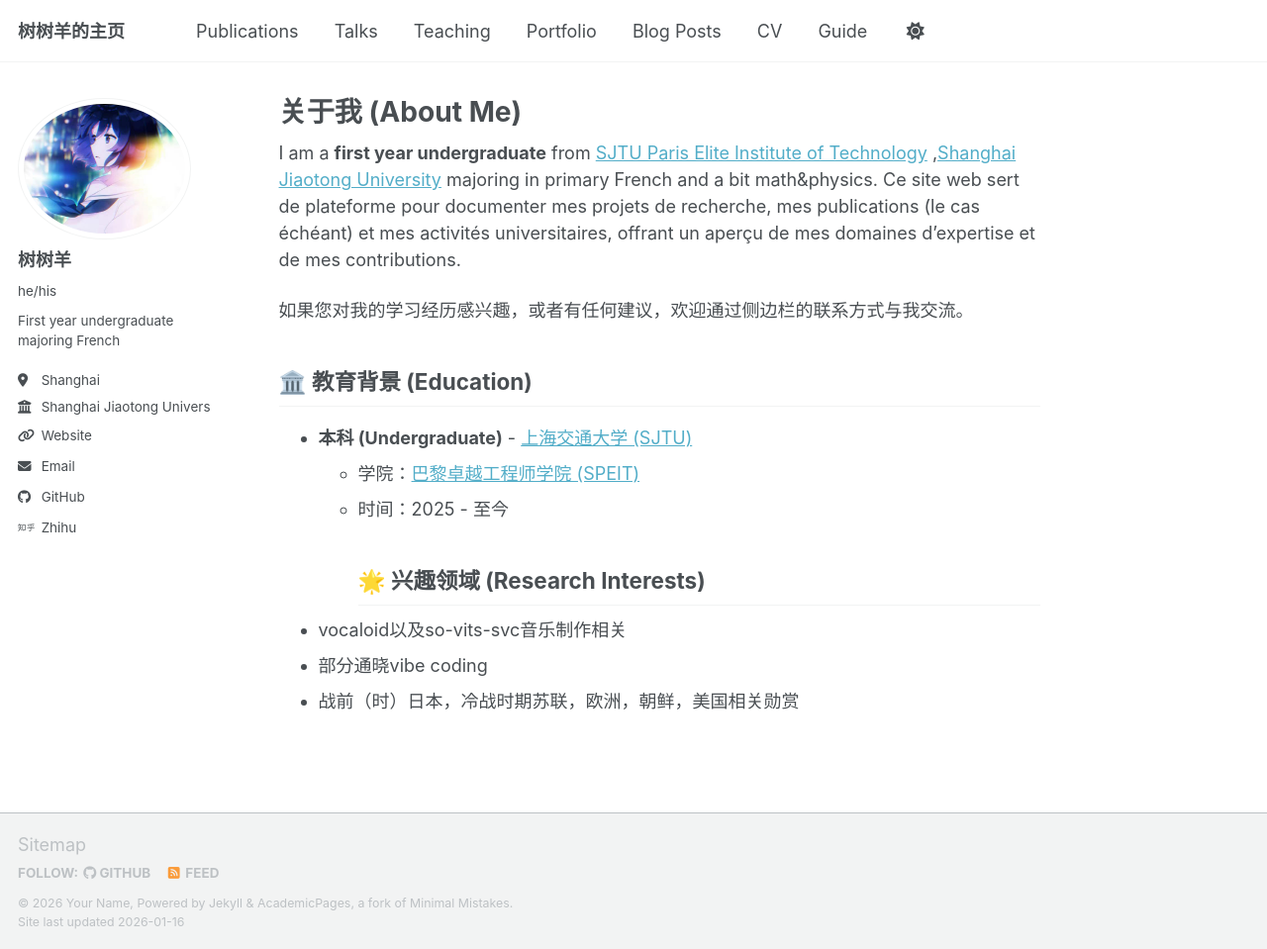
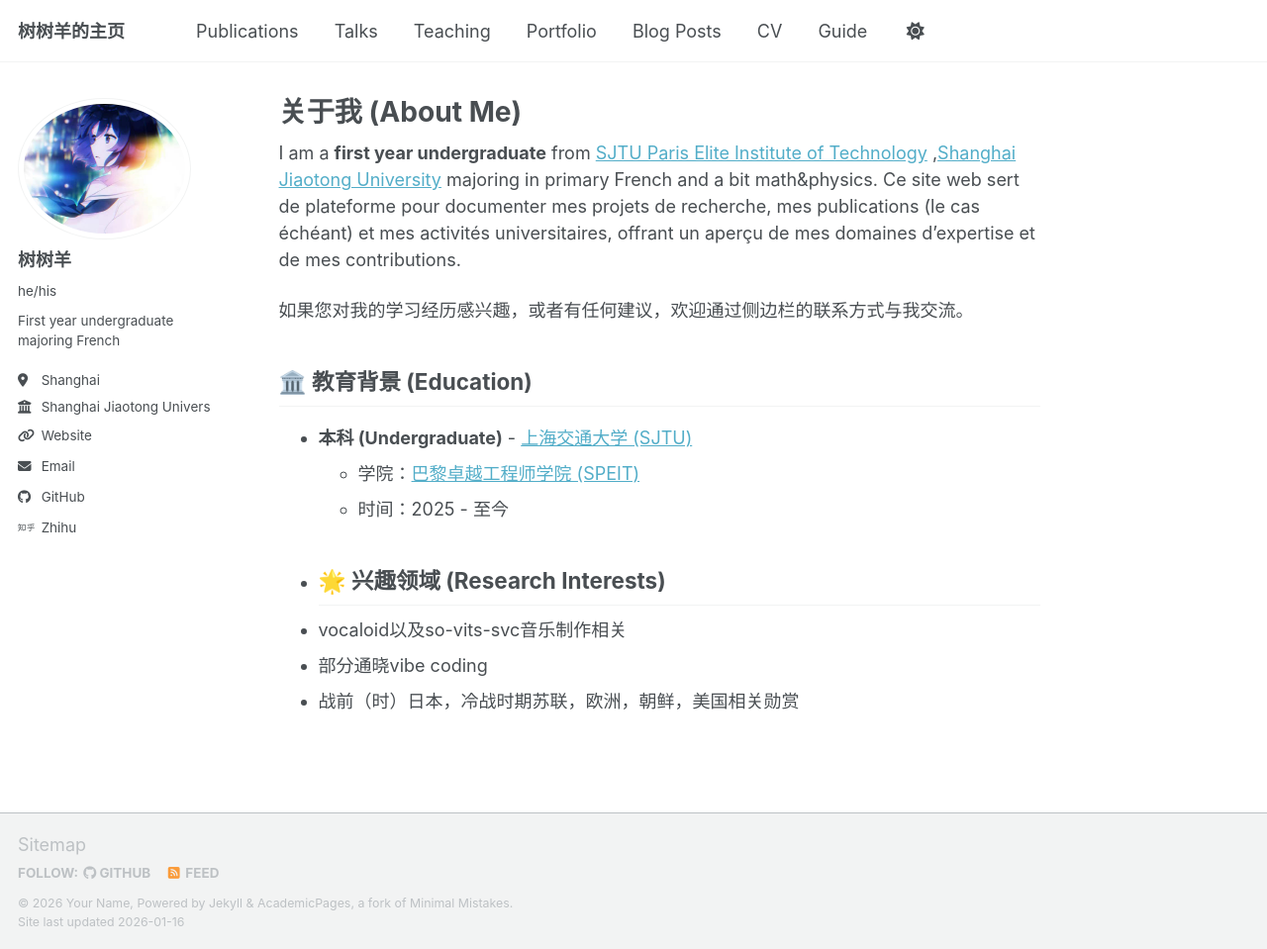
Before and after one commit to shushuyang231/shushuyang231.github.io, a Jekyll site: the page built from _pages/about.md, in a window 1280 px wide and 959 px high. Shown: the whole window at 99% size. Built offline with Jekyll 4.4.1, drawn with Linux system fonts in a browser that asks for light colours; a script bundle is joined from its source files by our own code; library files that are not in the unit come from our copies.

```diff
--- a/_pages/about.md
+++ b/_pages/about.md
@@ -18,7 +18,8 @@ Ce site web sert de plateforme pour documenter mes projets de recherche, mes pub
 * **本科 (Undergraduate)** - [上海交通大学 (SJTU)](https://www.sjtu.edu.cn/)
     * 学院：[巴黎卓越工程师学院 (SPEIT)](https://speit.sjtu.edu.cn/)
     * 时间：2025 - 至今
-## 🌟 兴趣领域 (Research Interests)
+
+* ## 🌟 兴趣领域 (Research Interests)
 
 * vocaloid以及so-vits-svc音乐制作相关
 * 部分通晓vibe coding
```
